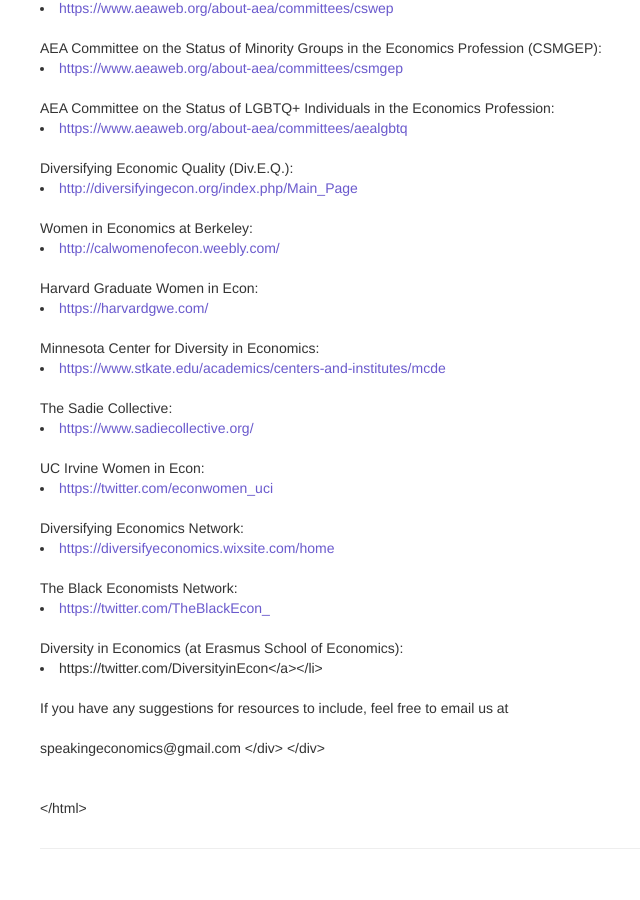
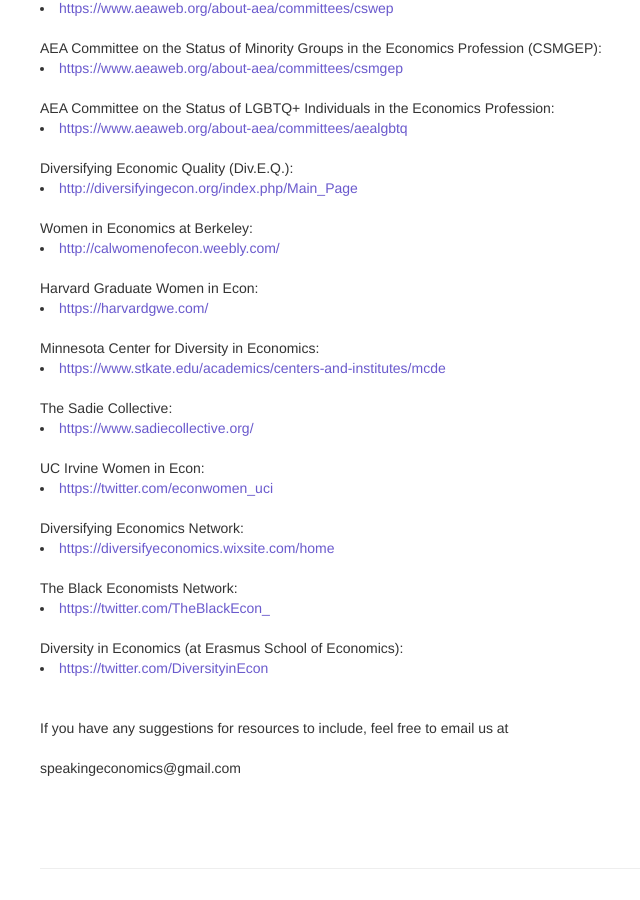
Before and after one commit to aponce6/Diversity-in-Cornell-Economics.github.io, a Jekyll site: the page built from pages/resources.md, in a window 1280 px wide and 900 px high, scrolled down 5046 px. Shown: the whole window, without its empty margins (250-890 px from the left). Built offline with Jekyll 4.4.1, drawn with Linux system fonts in a browser that asks for light colours; our own code applies the rules of GitHub Pages for plain Markdown files; part of the change alters nothing that is shown.

```diff
--- a/pages/resources.md
+++ b/pages/resources.md
@@ -269,7 +269,7 @@ The Black Economists Network:
 
 <br/>
 Diversity in Economics (at Erasmus School of Economics):
-<li><ar href="https://twitter.com/DiversityinEcon">https://twitter.com/DiversityinEcon</a></li>
+<li><a href="https://twitter.com/DiversityinEcon">https://twitter.com/DiversityinEcon</a></li>
 
 
     <br/>
```
